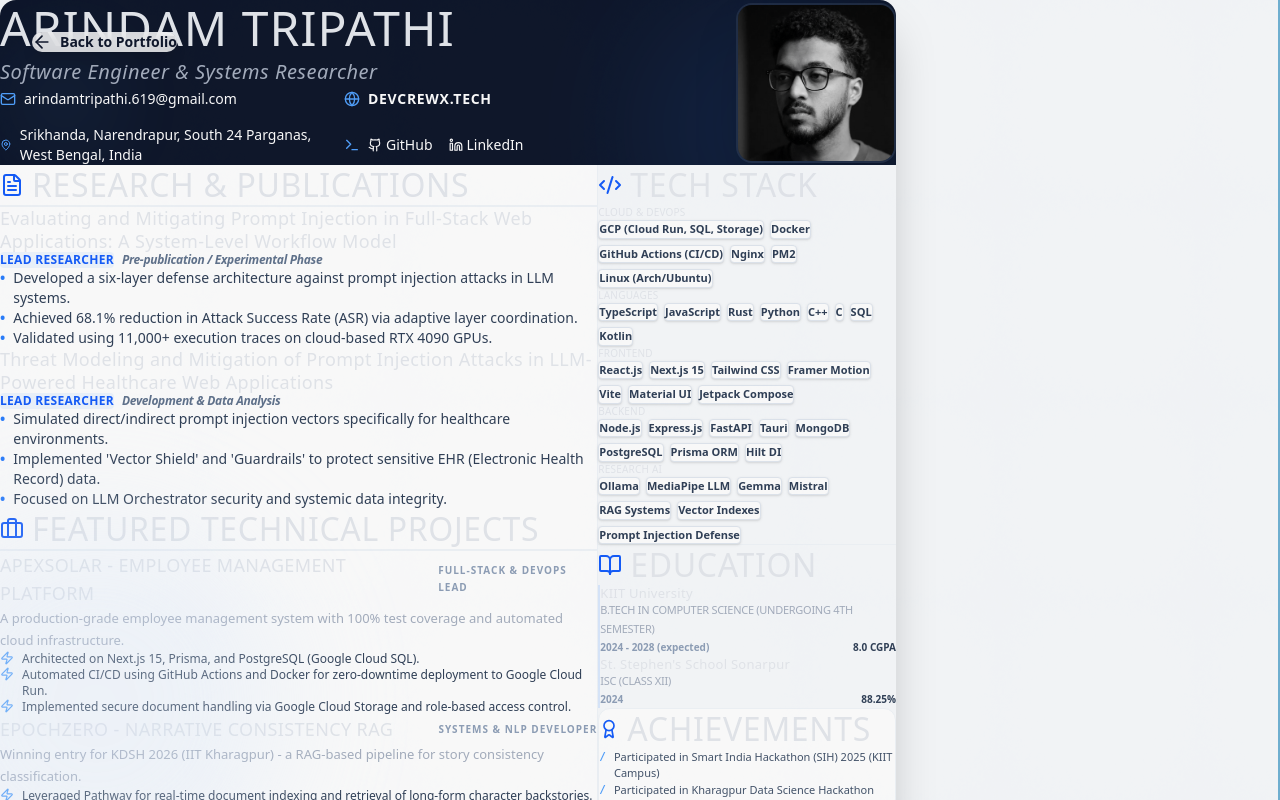
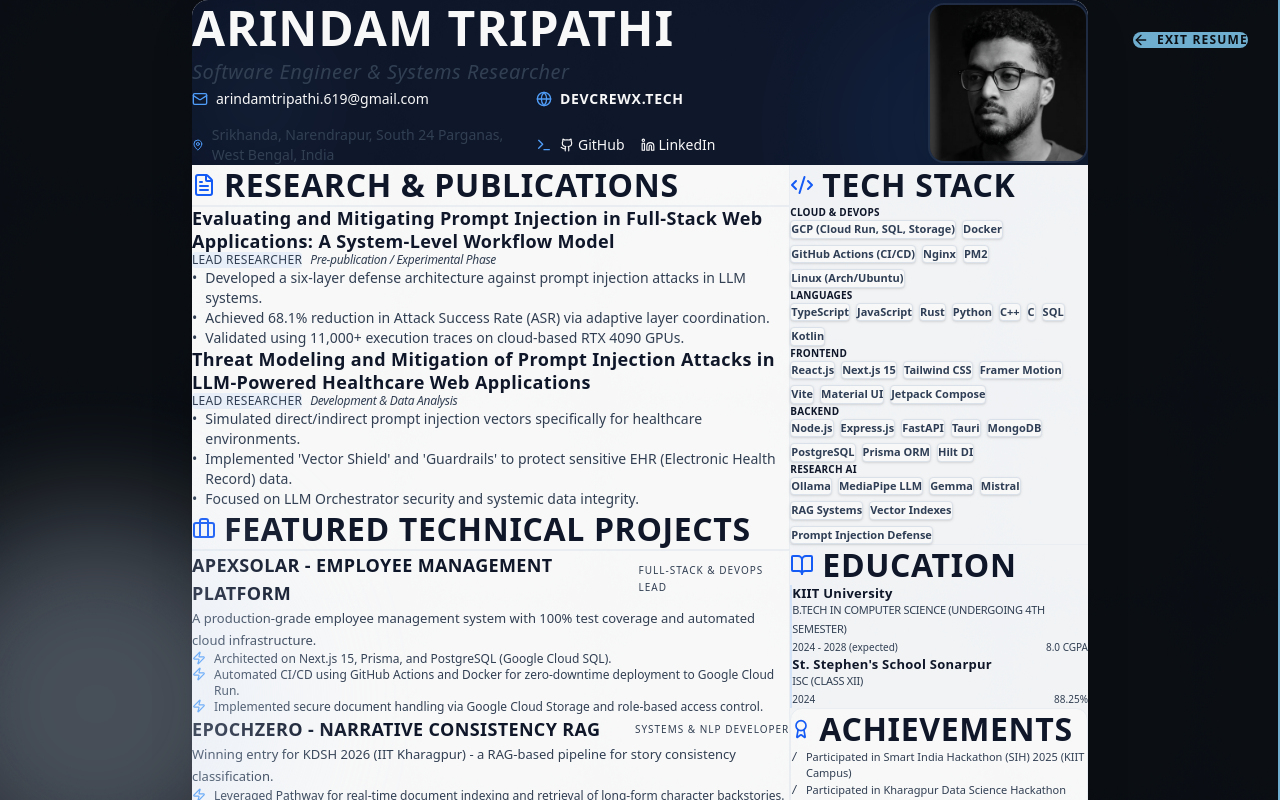
Before and after one commit to ArindamTripathi619/portfolio_site, a Next.js app: page /resume in a window 1280 px wide. Shown: the top 800 px of the page. Built offline with nearby package versions, Linux system fonts and the light colour scheme.

Commit message:
fix: resolved integration styling issues and centered resume page

```diff
--- a/src/app/globals.css
+++ b/src/app/globals.css
@@ -97,3 +97,29 @@
   font-size: var(--text-small);
   line-height: var(--text-small--line-height);
 }
+
+/* Resume Reset - Ensures document feel on dark-mode site */
+.resume-reset {
+  color: #1e293b !important; /* slate-800 */
+}
+
+.resume-reset h1,
+.resume-reset h2,
+.resume-reset h3,
+.resume-reset h4 {
+  color: #0f172a !important; /* slate-900 */
+  font-weight: 700 !important;
+}
+
+.resume-reset h1 { color: #ffffff !important; } /* Keep main header white */
+
+.resume-reset p,
+.resume-reset li,
+.resume-reset span:not(.no-reset) {
+  color: #334155 !important; /* slate-700 */
+  font-weight: 400 !important;
+}
+
+.resume-reset a {
+  color: inherit !important;
+}
--- a/src/components/Resume.tsx
+++ b/src/components/Resume.tsx
@@ -111,23 +111,23 @@
     };
 
     return (
-        <div className="min-h-screen bg-slate-50 py-10 px-4 sm:px-6 lg:px-8 font-inter print:bg-white print:py-0 print:px-0 scroll-smooth">
+        <div className="min-h-screen w-full bg-ink-black py-10 px-4 sm:px-6 lg:px-8 font-inter print:bg-white print:py-0 print:px-0 scroll-smooth relative flex flex-col items-center">
             <Link
                 href="/"
-                className="fixed top-8 left-8 z-50 bg-white/80 backdrop-blur-sm text-slate-900 p-3 rounded-full shadow-lg hover:bg-slate-900 hover:text-white transition-all active:scale-95 group print:hidden flex items-center gap-2"
+                className="fixed top-8 right-8 z-50 bg-accent text-ink-black p-3 px-6 rounded-full shadow-2xl hover:scale-105 transition-all active:scale-95 group print:hidden flex items-center gap-2 font-bold text-xs uppercase tracking-widest"
             >
-                <ArrowLeft className="w-5 h-5 group-hover:-translate-x-1 transition-transform" />
-                <span className="font-bold text-sm pr-2">Back to Portfolio</span>
+                <ArrowLeft className="w-4 h-4 group-hover:-translate-x-1 transition-transform" />
+                <span>Exit Resume</span>
             </Link>
 
-            <div className="max-w-4xl mx-auto bg-white shadow-2xl rounded-2xl overflow-hidden print:shadow-none print:rounded-none">
+            <div className="w-full max-w-4xl bg-white shadow-2xl rounded-2xl overflow-hidden print:shadow-none print:rounded-none resume-reset">
 
                 {/* Header Section */}
                 <header className="bg-slate-900 text-white p-8 sm:p-12 relative overflow-hidden print:p-4 print:pb-2">
                     <div className="relative z-10 flex flex-col md:flex-row items-center sm:items-start md:items-center justify-between gap-8 print:gap-2">
                         <div className="text-center sm:text-left">
-                            <h1 className="text-4xl sm:text-5xl font-bold tracking-tight mb-2 uppercase print:text-2xl print:mb-0.5 text-white">{details.name}</h1>
-                            <p className="text-slate-400 text-xl font-medium tracking-wide mb-6 print:text-xs print:mb-2 italic">Software Engineer & Systems Researcher</p>
+                            <h1 className="text-4xl sm:text-5xl font-bold tracking-tight mb-2 uppercase print:text-2xl print:mb-0.5 text-white no-reset">{details.name}</h1>
+                            <p className="text-slate-400 text-xl font-medium tracking-wide mb-6 print:text-xs print:mb-2 italic no-reset">Software Engineer & Systems Researcher</p>
 
                             <div className="grid grid-cols-1 sm:grid-cols-2 gap-4 text-sm max-w-2xl print:text-[9px] print:gap-1 print:grid-cols-2">
                                 <div className="flex items-center gap-2 justify-center sm:justify-start">
@@ -242,24 +242,24 @@
                         {/* Technical Skills */}
                         <section className="print:space-y-1">
                             <div className="flex items-center gap-2 mb-6 text-slate-900 print:mb-1">
-                                <Code2 className="w-6 h-6 text-blue-600 print:w-3.5 print:h-3.5" />
+                                <Code2 className="w-6 h-6 text-blue-600 print:w-3.5 print:h-3.5 no-reset" />
                                 <h2 className="text-xl font-bold tracking-tight uppercase print:text-xs">Tech Stack</h2>
                             </div>
                             <div className="space-y-6 print:space-y-1 text-slate-900 leading-normal">
                                 <div>
-                                    <h3 className="text-[10px] font-bold text-slate-400 uppercase tracking-widest mb-3 whitespace-nowrap print:mb-0.5 print:text-[7px]">Cloud & DevOps</h3>
+                                    <h3 className="text-[10px] font-bold text-slate-400 uppercase tracking-widest mb-3 whitespace-nowrap print:mb-0.5 print:text-[7px] no-reset">Cloud & DevOps</h3>
                                     <div className="flex flex-wrap gap-1.5 print:gap-0.5">
                                         {details.skills.devops_cloud.map(skill => (
-                                            <span key={skill} className="px-2 py-1 bg-white border border-slate-200 text-[11px] font-bold text-slate-700 rounded shadow-sm print:text-[7.5px] print:px-1 print:py-0 print:leading-tight">{skill}</span>
+                                            <span key={skill} className="px-2 py-1 bg-white border border-slate-200 text-[11px] font-bold text-slate-700 rounded shadow-sm print:text-[7.5px] print:px-1 print:py-0 print:leading-tight no-reset">{skill}</span>
                                         ))}
                                     </div>
                                 </div>
                                 {Object.entries(details.skills).filter(([cat]) => cat !== 'devops_cloud').map(([category, skills]) => (
                                     <div key={category} className="break-inside-avoid">
-                                        <h3 className="text-[10px] font-bold text-slate-400 uppercase tracking-widest mb-3 uppercase print:mb-0.5 print:text-[7px]">{category.replace('_', ' ')}</h3>
+                                        <h3 className="text-[10px] font-bold text-slate-400 uppercase tracking-widest mb-3 uppercase print:mb-0.5 print:text-[7px] no-reset">{category.replace('_', ' ')}</h3>
                                         <div className="flex flex-wrap gap-1.5 print:gap-0.5">
                                             {skills.map(skill => (
-                                                <span key={skill} className="px-2 py-1 bg-white border border-slate-200 text-[11px] font-bold text-slate-700 rounded shadow-sm print:text-[7.5px] print:px-1 print:py-0 print:leading-tight">{skill}</span>
+                                                <span key={skill} className="px-2 py-1 bg-white border border-slate-200 text-[11px] font-bold text-slate-700 rounded shadow-sm print:text-[7.5px] print:px-1 print:py-0 print:leading-tight no-reset">{skill}</span>
                                             ))}
                                         </div>
                                     </div>
```
